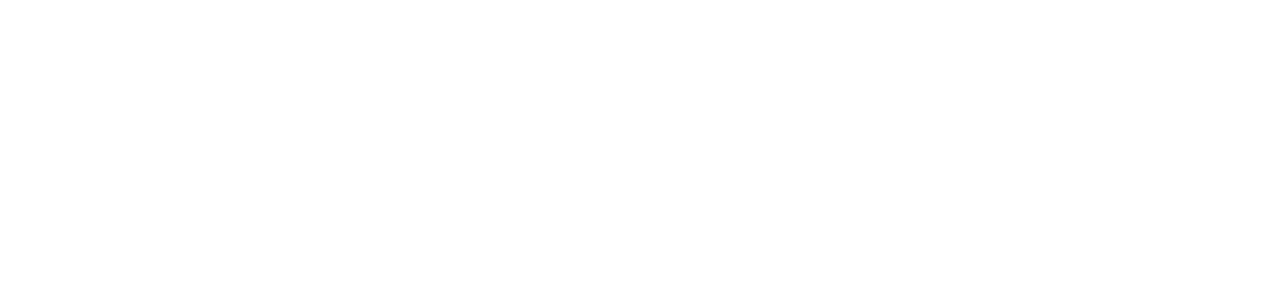
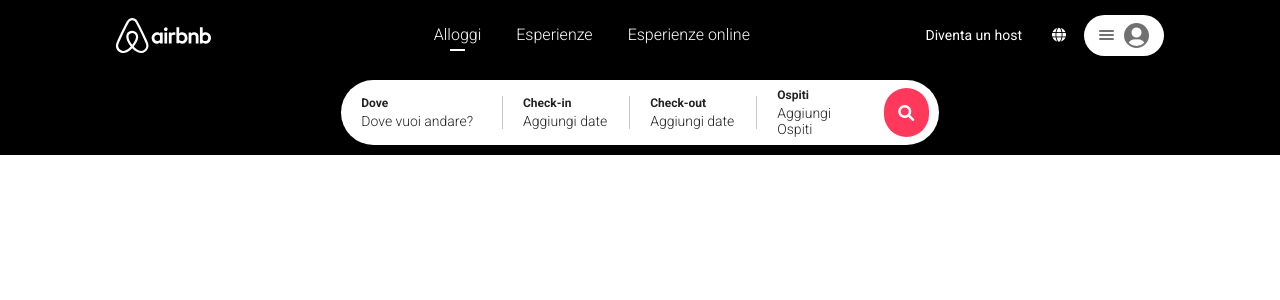
Before and after one commit to dokkalemon/air-bnb-clone, a Vue app: page / in a window 1280 px wide. Shown: the top 300 px of the page. Built offline with nearby package versions, Linux system fonts and the light colour scheme.

Commit message:
add datepicker plug in, create Booking component

```diff
--- a/package.json
+++ b/package.json
@@ -9,7 +9,10 @@
   },
   "dependencies": {
     "core-js": "^3.8.3",
-    "vue": "^3.2.13"
+    "vue": "^3.2.13",
+    "vue3-date-time-picker": "^2.6.0",
+    "vue3-datepicker": "^0.3.2",
+    "vue3-daterange-picker": "^1.0.0"
   },
   "devDependencies": {
     "@babel/core": "^7.12.16",
--- a/src/App.vue
+++ b/src/App.vue
@@ -1,5 +1,9 @@
 <template>
   <div class="app">
+      <Header />
+      <Booking />
+
+
 
 
 
@@ -7,10 +11,18 @@
 </template>
 
 <script>
+import Header from '@/components/Header';
+import Booking from '@/components/Booking';
+
+
+
 
 export default {
   name: 'App',
   components: {
+      Header,
+      Booking,
+
 
   }
 }
--- /dev/null
+++ b/src/components/Booking.vue
@@ -0,0 +1,132 @@
+<template>
+    <section class="booking full-width">
+        <div class="booking-container container px-20">
+            <div class="booking-input">
+                <div class="input-cont place">
+                    <span>Dove</span>
+                    <p>Dove vuoi andare?</p>
+                </div>
+                <div class="line"></div>
+                <div class="input-cont guests">
+                    <span>Check-in</span>
+                    <p>Aggiungi date</p>
+                </div>
+                <div class="line"></div>
+                <div class="input-cont guests">
+                    <span>Check-out</span>
+                    <p>Aggiungi date</p>
+                </div>
+                <div class="line"></div>
+                <div class="input-cont guests">
+                    <span>Ospiti</span>
+                    <p>Aggiungi Ospiti</p>
+                </div>
+                <div class="button">
+                    <i class="fa-solid fa-magnifying-glass"></i>
+                </div>
+
+
+
+
+            </div>
+        </div>
+    </section>
+</template>
+
+<script>
+/* import Datepicker from 'vue3-date-time-picker';
+import 'vue3-date-time-picker/dist/main.css' */
+
+
+export default {
+    name: 'TheBooking',
+    components: {
+        /* Datepicker, */
+    },
+    data() {
+        return {
+            date: null,
+        }
+    }
+}
+</script>
+
+<style scoped lang="scss">
+@import '@/styles/var';
+/* @import 'vue3-date-time-picker/src/Vue3DatePicker/style/main.scss'; */
+
+
+.booking {
+    background-color: black;
+    position: fixed;
+    margin-top: 70px;
+    .booking-container {
+        height: 85px;
+        display: flex;
+        justify-content: center;
+        align-items: center;
+        .booking-input {
+            height: 65px;
+            background-color: white;
+            width: 57%;
+            border-radius: 100px;
+            display: flex;
+            align-items: center;
+            position: relative;
+            .input-cont {
+                height: 100%;
+                width:23.3333%;
+                border-radius: 100px;
+                padding: 0px 20px;
+                display: flex;
+                flex-direction: column;
+                justify-content: center;
+                cursor: pointer;
+                position: relative;
+
+                span {
+                    font-size: 12px;
+                    font-weight: 600;
+                    color: $black-color;
+                }
+                p {
+                    font-size: 14px;
+                    font-weight: 300;
+                    color: $black-color;
+                    margin-top: 3px;
+                }
+            &:hover {
+                background-color: $secondary-color;
+            }
+            }
+            .place {
+                width: 30%;
+            }
+            .line {
+                height: 50%;
+                width: 1px;
+                background-color: rgb(199, 199, 199);
+            }
+            .button {
+                height: 75%;
+                width: 52px;
+                background-color: $primary-color;
+                border-radius: 100px;
+                display: flex;
+                align-items: center;
+                justify-content: center;
+                margin-right: 10px;
+                transition: all 0.2s ease;
+                cursor: pointer;
+                i {
+                    color: white;
+                }
+            &:hover {
+                background-color: #dc0e63;
+            }
+            }
+        }
+    }
+}
+
+</style>
--- a/src/components/Header.vue
+++ b/src/components/Header.vue
@@ -1,5 +1,5 @@
 <template>
-    <header class="full-size">
+    <header class="full-width">
         <div class="header container px-20">
             <div class="header-logo">
                 <img src="@/assets/Logo.svg" alt="">
--- a/src/styles/global.scss
+++ b/src/styles/global.scss
@@ -14,7 +14,7 @@
     font-family: $font-primary;
 }
 
-.full-size {
+.full-width {
     width: 100%;
 }
 
--- a/src/styles/var.scss
+++ b/src/styles/var.scss
@@ -2,6 +2,7 @@
 $background-color: #ffffff;
 $primary-color: #ff385c;
 $black-color: #222222;
+$secondary-color: #ebebeb;
 
 
 /* Typography */
```
Also changed, not shown: src/main.js (+8 -1 lines), 1 other file (tests, documents, lock files or other folders).
